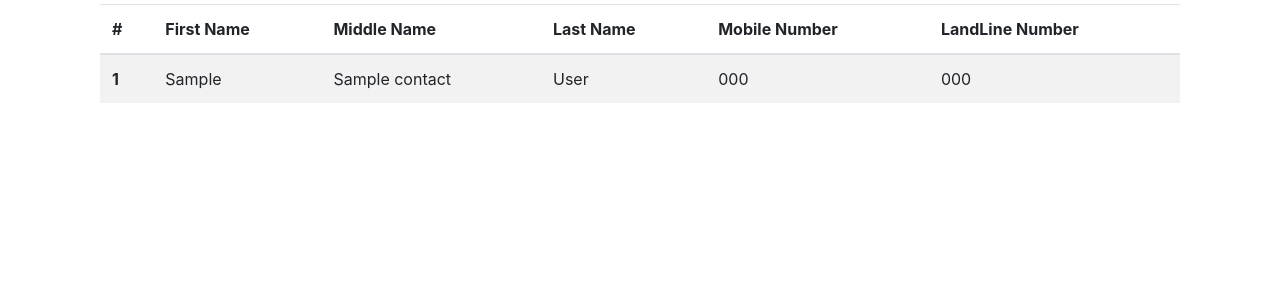
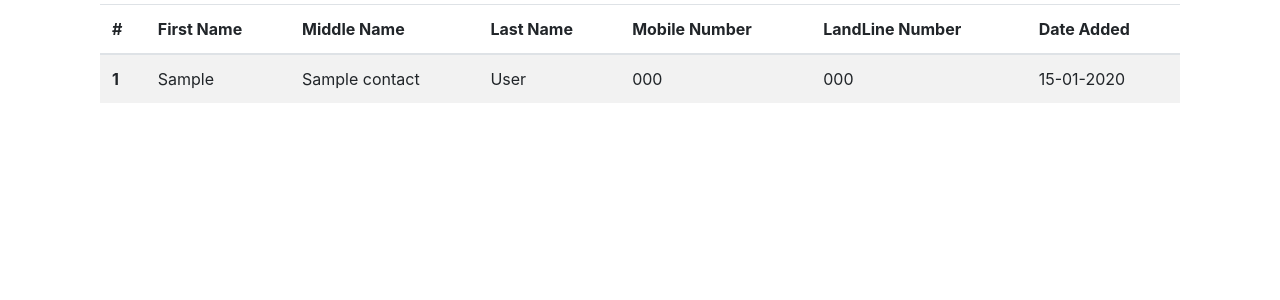
Before and after one commit to borkarfaiz/neosis_telephone_directory, a Django app: template neosis_telephone_directory/templates/telephone_directory/contacts_list.html in a window 1280 px wide. Shown: the part 56-356 px from the top of the page. Run offline with Django 3.2, Linux system fonts and the light colour scheme; the template is opened without the code that fills it: values that come from a table or form of the project are taken from there, others are empty; tables that the repository leaves empty hold one stand-in row (values such as "Sample post"); parts of the project's set-up code (start-up, migrations or seed data) failed here and were passed over; some libraries are stand-ins or nearby versions.

Commit message:
telephome_directory > contacts_list > added date column

```diff
--- a/neosis_telephone_directory/templates/telephone_directory/contacts_list.html
+++ b/neosis_telephone_directory/templates/telephone_directory/contacts_list.html
@@ -15,6 +15,7 @@
             <th scope="col">Last Name</th>
             <th scope="col">Mobile  Number</th>
             <th scope="col">LandLine Number</th>
+            <th scope="col">Date Added</th>
             </tr>
         </thead>
         <tbody>
@@ -26,6 +27,7 @@
                     <td>{{ object.last_name }}</td>
                     <td>{{ object.mobile_number }}</td>
                     <td>{{ object.landline_number }}</td>
+                    <td>{{ object.created|date:'d-m-Y' }}</td>
                 </tr>
             {% endfor %}
         </tbody>
```
